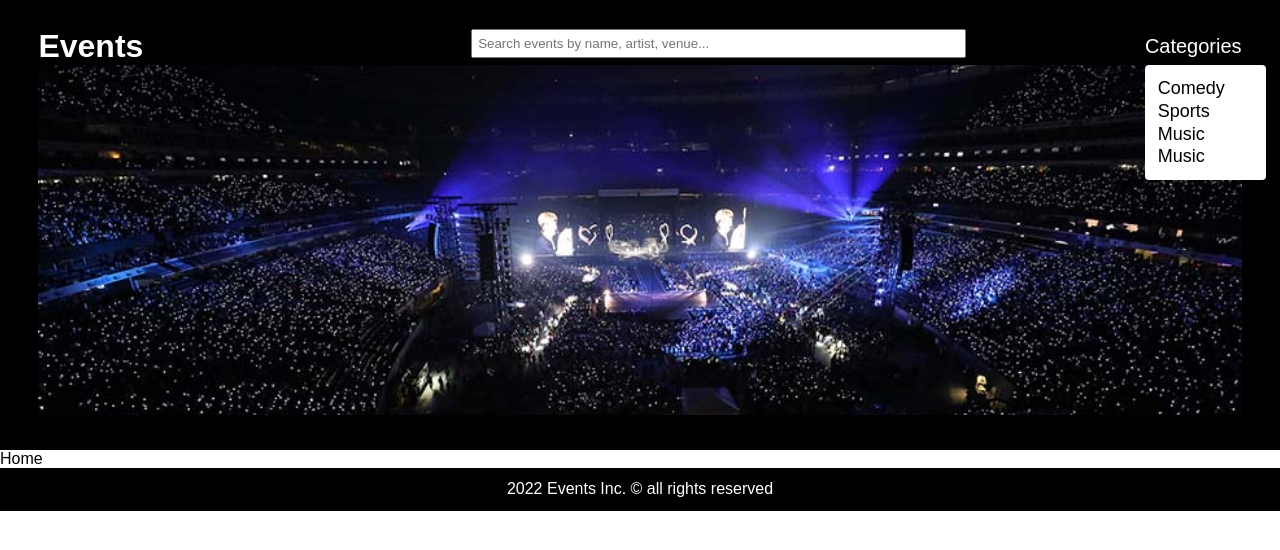
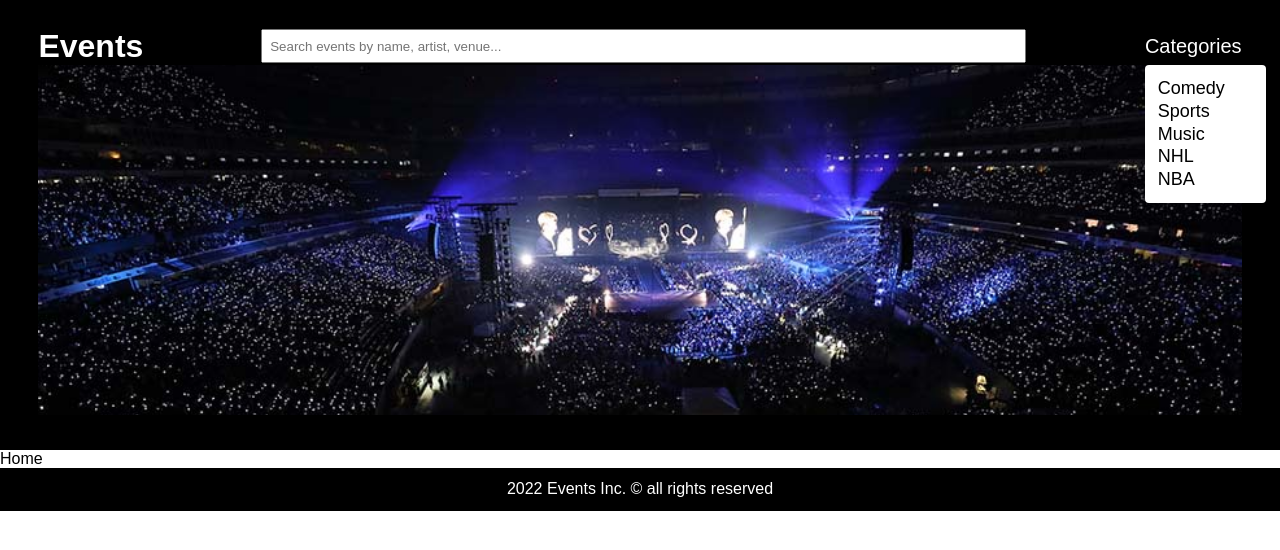
Before and after one commit to maneetbhatia/EventMaster, a React (Create React App) app in the folder client/: page / in a window 1280 px wide. Both pictures are taken after a click on the element "Categories". Shown: the top 550 px of the page. Built offline with nearby package versions, Linux system fonts and the light colour scheme.

Commit message:
added menu for categories

```diff
--- a/client/src/Header.js
+++ b/client/src/Header.js
@@ -1,9 +1,11 @@
-import { useNavigate } from "react-router-dom"
+import { useNavigate, useSearchParams } from "react-router-dom"
 import styled from "styled-components"
 import SearchBar from './SearchBar'
 import Banner from './Banner'
+import { useState } from "react"
 
 const Header = () => {
+    const [showCategories, setShowCategories] = useState(false);
     const navigate = useNavigate()
     const handleClick = () => {
         navigate("/");
@@ -12,18 +14,32 @@ const Header = () => {
     const getCategory = (e) => {
         navigate(`/category/${e.target.innerText}`);
     }
+
+    const handleMenu =() => {
+        setShowCategories(true);
+    }
+
+    const handleMenus = () => {
+        setShowCategories(false);
+    }
+
     return(
         <Wrapper>
         <Main>
             <H1 onClick={handleClick}>Events</H1>
             <SearchBar />
             <Categories>
-                <P>Categories</P>
-                <Menu>
+                <P
+                    onMouseOver={handleMenu}
+                    >
+                    Categories
+                </P>
+                <Menu onMouseLeave={handleMenus} showCategories={showCategories}>
                     <Category onClick={getCategory}>Comedy</Category>
                     <Category onClick={getCategory}>Sports</Category>
                     <Category onClick={getCategory}>Music</Category>
-                    <Category onClick={getCategory}>Music</Category>
+                    <Category onClick={getCategory}>NHL</Category>
+                    <Category onClick={getCategory}>NBA</Category>
                 </Menu>
             </Categories>
         </Main>
@@ -47,7 +63,7 @@ display: flex;
 
 const H1 = styled.h1`
 float: left;
-width: 20%;
+width: 7%;
 cursor: pointer;
 padding-top: 15px;
 `
@@ -55,9 +71,6 @@ padding-top: 15px;
 const Categories = styled.div`
 margin: 22px 0px 0px 0px;
 position: relative;
-&:focus{
-    opacity: 1;
-}
 `
 
 const Menu = styled.div`
@@ -68,12 +81,13 @@ padding: .75rem;
 color: black;
 width: 100%;
 border-radius: .25rem;
-opacity: 1;
+opacity: ${props => (props.showCategories ? 1 : 0)};
 `
 
 const Category = styled.p`
 padding: 1%;
 font-size: 18px;
+cursor: pointer;
 
 &:hover{
     background-color: grey;
--- a/client/src/SearchBar.js
+++ b/client/src/SearchBar.js
@@ -8,7 +8,7 @@ const SearchBar = () => {
 }
 
 const Main = styled.div`
-width: 40%;
+width: 62%;
 margin: auto;
 `
 
```
Also changed, not shown: client/src/Home.js (+5 -5 lines), client/src/Banner.js (indentation only).
